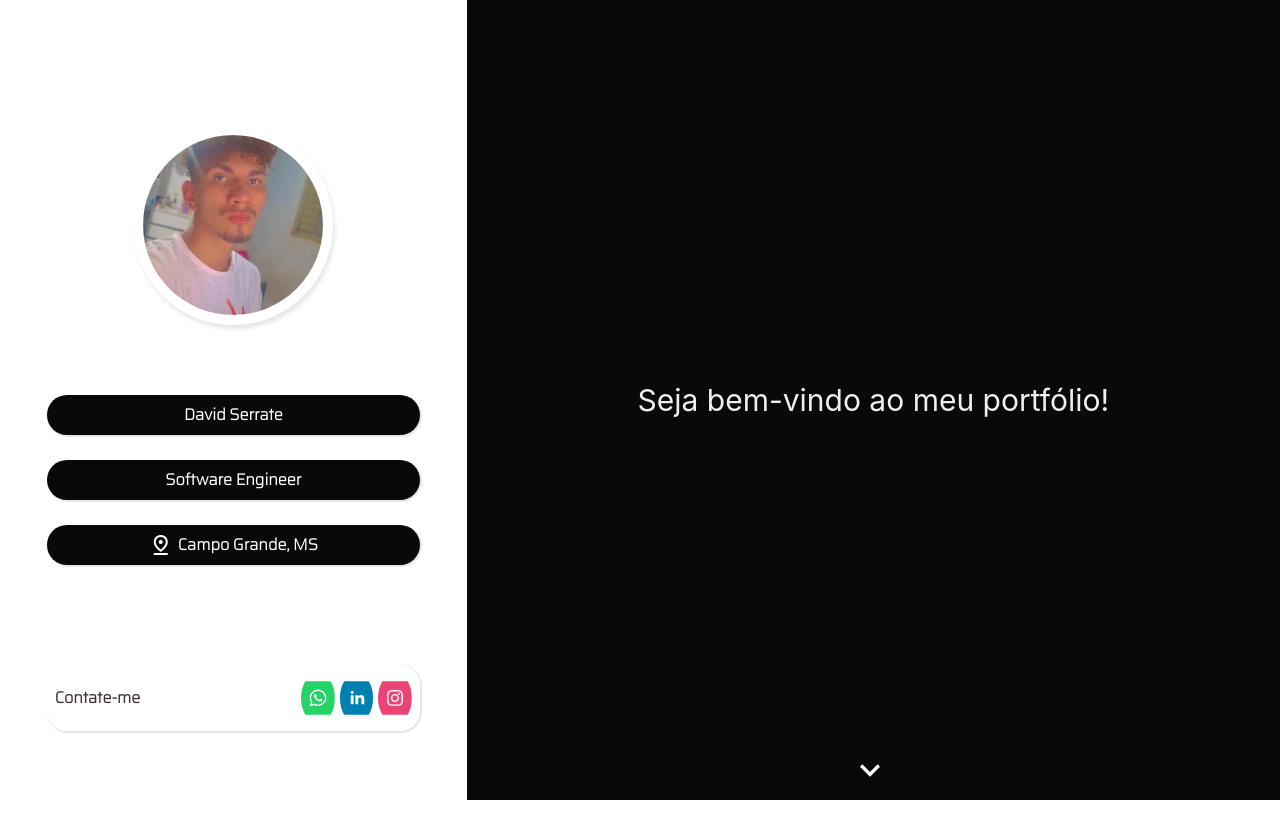
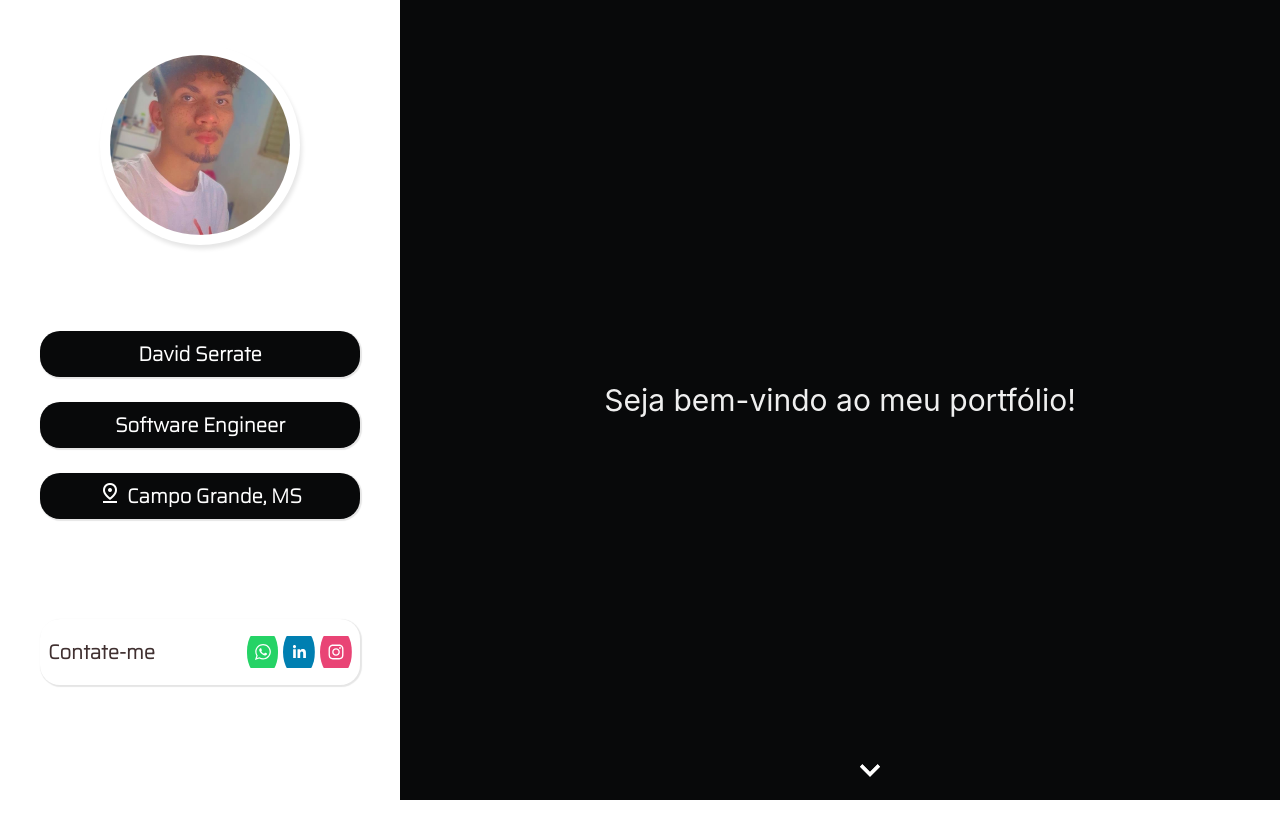
Before and after one commit to davidgamaserrate1/portfoliov2, a React (Create React App) app: page / in a window 1280 px wide. After the commit the page ends 800 px from the top, so only its background shows below. Built offline with nearby package versions, Linux system fonts and the light colour scheme; a web font is replaced by a local one.

Commit message:
feat(Home) pagina responsiva

```diff
--- a/package.json
+++ b/package.json
@@ -17,6 +17,7 @@
     "react-router-dom": "^6.14.2",
     "react-scripts": "5.0.1",
     "react-social-icons": "^5.15.0",
+    "vercel": "^31.2.2",
     "web-vitals": "^2.1.4"
   },
   "scripts": {
--- a/src/Pages/Home/Home_styles.module.css
+++ b/src/Pages/Home/Home_styles.module.css
@@ -3,6 +3,7 @@
      align-items: center;
      justify-content: center;
      height: 100vh;
+     max-width: 100vw;
    }
 
    .content {
@@ -12,4 +13,27 @@
      align-items: center;
      background: #08090a;
      color: #fff;
+     margin-left: 400px;
    }
+
+
+
+   @media (min-width:700px) {
+    .container {
+      display: flex;
+      align-items: center;
+      justify-content: center;
+      height: 100vh;
+      max-width: 100vw;
+    }
+
+    .content {
+      flex: 1;
+      display: flex;
+      justify-content: center;
+      align-items: center;
+      background: #08090a;
+      color: #fff;
+      margin-left: 400px;
+    }
+   }
--- a/src/Pages/Home/index.js
+++ b/src/Pages/Home/index.js
@@ -28,7 +28,7 @@ const Home = () => {
               <TextAnimation />
             </motion.div>
           </motion.div>
-            <NextPageButton nextRoute='/about'/>
+            <NextPageButton nextRoute='/about'  />
         </div>
       </div>
     </div>
--- a/src/components/NextPageButton/NextPageButton.module.css
+++ b/src/components/NextPageButton/NextPageButton.module.css
@@ -1,4 +1,12 @@
+.home_down{
+    position: absolute;
+    color: #000;
+    position: absolute;
+    bottom: 15px;
+}
 
+
+@media (min-width: 700px) {
     .home_down{
         display: flex;
         justify-content: center;
@@ -6,11 +14,10 @@
         right: calc(50vw - 250px);
         bottom: 10px;
         position: fixed;
-
-
-
+         color: #fff;
     }
     .home_down:hover{
         cursor: pointer;
          transform: scale(1.1);
     }
+}
--- a/src/components/NextPageButton/index.js
+++ b/src/components/NextPageButton/index.js
@@ -4,6 +4,8 @@ import styles from './NextPageButton.module.css'
 import { useNavigate } from "react-router-dom";
 
 const NextPageButton =(props)=>{
+
+
     const navigation = useNavigate()
 
     const naviagateNextPage = () =>{
@@ -11,13 +13,9 @@ const NextPageButton =(props)=>{
     }
 
     return(
-        <div className={styles.home_down} >
-            <ChevronDownIcon w={10} h={10} color={'#fff'}
-                onClick={()=>{naviagateNextPage(props.nextRoute)}}
+        <div className={styles.home_down}>
+            <ChevronDownIcon w={10} h={10}   onClick={()=>{naviagateNextPage(props.nextRoute)}}
             />
-            {/* <ChevronDownIcon w={10} h={10} color={'#fff'}
-                onClick={()=>{naviagateNextPage(props.nextRoute)}}
-            /> */}
         </div>
     )
 }
--- a/src/components/SideBar/SideBar.module.css
+++ b/src/components/SideBar/SideBar.module.css
@@ -1,31 +1,35 @@
 .sideBarOut{
-    height: 80vh;
+    width: 100vw;
+    position: absolute;
+    left: 0;
+    top: 0;
+    z-index: 999;
+    max-height: 100vh;
 }
 
 .sideBody{
-    border-radius: 20px;
     display: flex;
     flex-wrap: wrap;
     background: #fff;
     font-family: 'Saira', sans-serif;
     font-weight: bold;
-
-
+    height: 100vh;
+    width: 100%;
 }
 
 .informations{
     width: 100%;
 
-
 }
 
 .picture{
-    width:200px;
-    height: 200px;
+    width:260px;
+    height: 260px;
     margin: 45px auto;
     border-radius: 50%;
     padding: 10px;
     box-shadow: 2px 4px 4px rgba(0, 0, 0, 0.1);
+
 }
 
 .name{
@@ -39,8 +43,9 @@
     background: #08090a ;
     color: #fff;
     gap: 5px;
+    font-size: 20px;
+}
 
-}
 .socials{
     display: flex;
     justify-content: center;
@@ -51,6 +56,7 @@
     border-radius: 20px;
     gap: 5px;
     color: #fff;
+    font-size: 20px;
 }
 
 
@@ -61,3 +67,73 @@
     margin: auto auto;
 
 }
+
+
+
+@media (min-width:700px) {
+
+    .sideBody{
+        border-radius: 20px;
+        display: flex;
+        flex-wrap: wrap;
+        background: #fff;
+        font-family: 'Saira', sans-serif;
+        font-weight: bold;
+        width: 400px;
+        height: 100vh;
+    }
+
+    .informations{
+        width: 100%;
+
+    }
+    .sideBarOut{
+        max-height: 100vh;
+     max-width: 100vw;
+    }
+
+    .picture{
+        width:200px;
+        height: 200px;
+        margin: 45px auto;
+        border-radius: 50%;
+        padding: 10px;
+        box-shadow: 2px 4px 4px rgba(0, 0, 0, 0.1);
+    }
+
+    .name{
+        display: flex;
+        justify-content: center;
+        box-shadow: 1px 1px 1px 1px rgba(0, 0, 0, 0.1);
+        margin: 25px auto;
+        width: 80%;
+        padding: 8px;
+        border-radius: 20px;
+        background: #08090a ;
+        color: #fff;
+        gap: 5px;
+
+    }
+    .socials{
+        display: flex;
+        justify-content: center;
+        box-shadow: 1px 1px 1px 1px rgba(0, 0, 0, 0.1);
+        margin: 100px auto;
+        width: 80%;
+        padding: 8px;
+        border-radius: 20px;
+        gap: 5px;
+        color: #fff;
+    }
+
+
+    .contactme{
+        color: #403030;
+        width: 100%;
+        height: 100%;
+        margin: auto auto;
+
+    }
+
+
+}
--- a/src/components/SideBar/index.js
+++ b/src/components/SideBar/index.js
@@ -2,7 +2,8 @@ import React from "react";
 import styles from './SideBar.module.css'
 import picture from '../../assets/profile.jpg'
 import { SocialIcon } from 'react-social-icons';
-
+import NextPageButton from "../NextPageButton";
+   <NextPageButton nextRoute='/about'/>
 const SideBar = () =>{
 
   return (
@@ -23,6 +24,7 @@ const SideBar = () =>{
               <SocialIcon url="https://api.whatsapp.com/send?phone=5567991673073&text=Ol%C3%A1,%20vim%20pelo%20seu%20portf%C3%B3lio!" />
               <SocialIcon url="https://www.linkedin.com/in/david-gama-dev/" />
               <SocialIcon url="https://www.instagram.com/_david.gama/" />
+              <NextPageButton nextRoute='/about' color='#000' />
             </div>
           </div>
 
--- a/src/components/TextAnimation/TextAnimation.module.css
+++ b/src/components/TextAnimation/TextAnimation.module.css
@@ -1,7 +1,10 @@
 .textAnimation{
-    max-height:'100vh';
+
+
     display: 'flex';
     justify-content: 'center';
     align-items: 'center';
-    height: '100vh'
+    height: '100vh' ;
+
+
 }
--- a/src/components/TextAnimation/index.js
+++ b/src/components/TextAnimation/index.js
@@ -22,7 +22,7 @@ const TextAnimation = () => {
   return (
 
     <div className='textAnimation'
-      style={{ height:'100vh',display: 'flex', justifyContent: 'center', alignItems: 'center',  width:'100%' }}>
+      style={{ height:'100vh',display: 'flex', justifyContent: 'center', alignItems: 'center',  width:'100%', padding:'20px', flexWrap:'wrap' }}>
         <motion.div
         initial={{ opacity: 0, y: 20 }}
         animate={{ opacity: 1, y: 0 }}
```
Also changed, not shown: 2 other files (tests, documents, lock files or other folders). Lines whose indentation alone changed are shown as unchanged.
